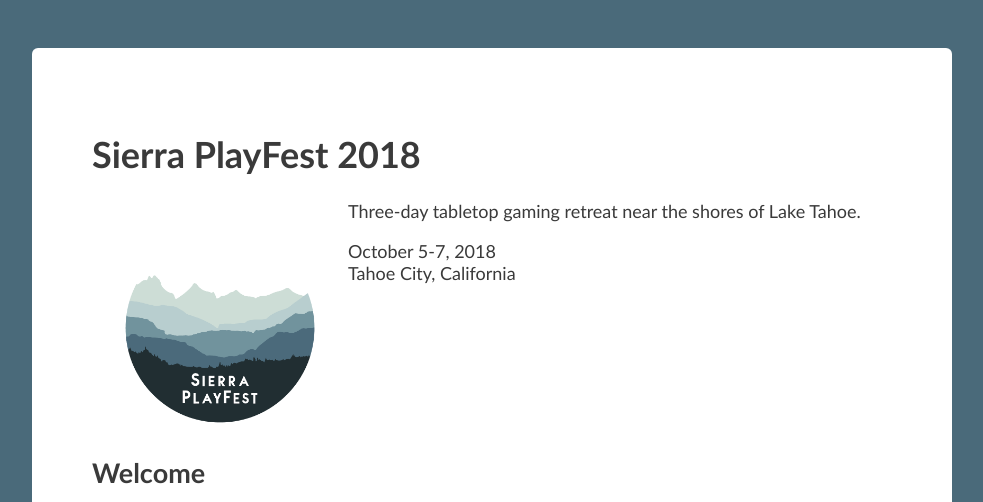
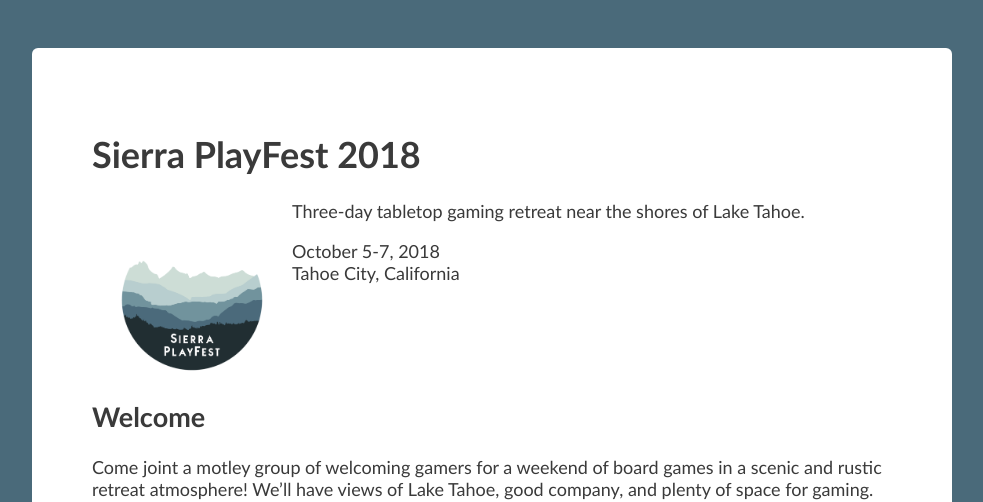
Before and after one commit to playwestcoast/playwestcoast.github.io, a Jekyll site: the page built from sierraplayfest/index.html, in a window 1280 px wide. Shown: the top 502 px of the page, without its empty margins (148-1131 px from the left). Built offline with Jekyll 4.4.1, drawn with Linux system fonts in a browser that asks for light colours.

Commit message:
Update index.html

```diff
--- a/sierraplayfest/index.html
+++ b/sierraplayfest/index.html
@@ -6,7 +6,7 @@ description: October 5-7, 2018. Three-day tabletop gaming retreat near the shore
 <h1>Sierra PlayFest 2018</h1>
 
 <p>
-<img src="/img/spflogo.png" alt="Sierra PlayFest logo" width="27%">
+<img src="/img/spflogo.png" alt="Sierra PlayFest logo" width="20%">
 </p>
 
 <p>Three-day tabletop gaming retreat near the shores of Lake Tahoe.</p>
```
